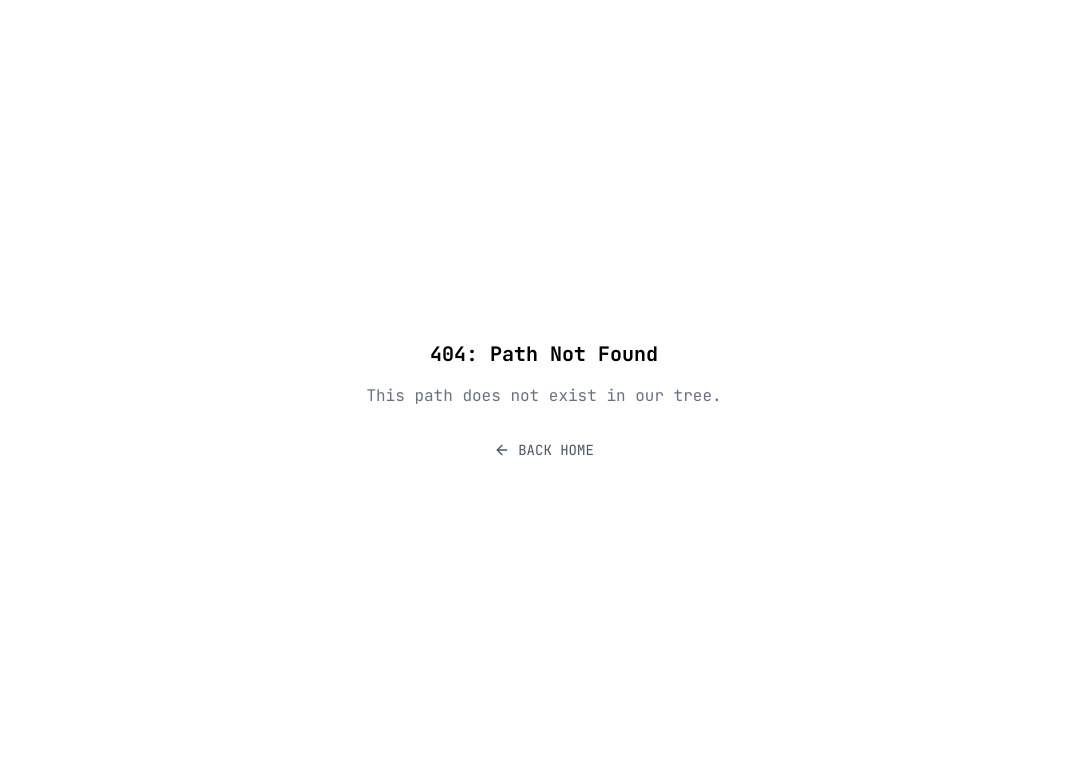
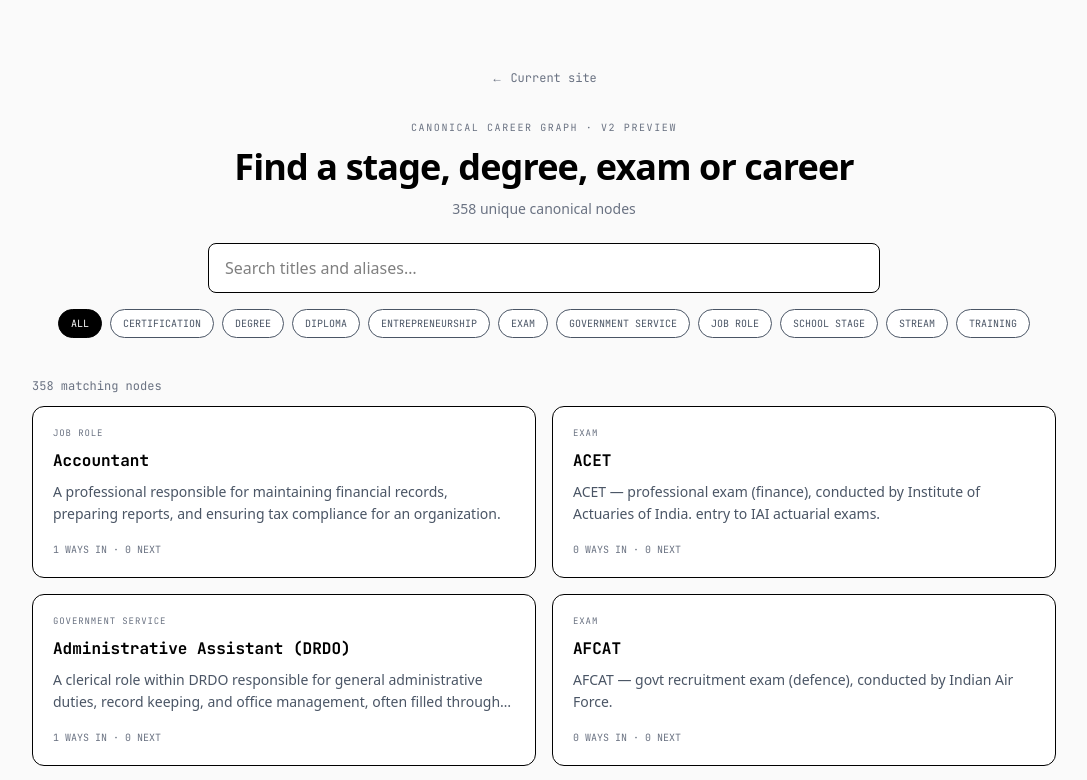
Before and after one commit to mhardik003/career-tree, a Next.js app in the folder career-tree/: page /v2 in a window 1280 px wide. Before the commit this address had no page. Shown: the top 780 px of the page, without its empty margins (96-1183 px from the left). Built offline with nearby package versions, Linux system fonts and the light colour scheme.

Commit message:
feat: add v2 career directory

```diff
--- /dev/null
+++ b/career-tree/app/v2/V2Directory.tsx
@@ -0,0 +1,112 @@
+"use client";
+
+import Link from "next/link";
+import { useMemo, useState } from "react";
+import {
+  filterDirectory,
+  type DirectoryTypeFilter,
+} from "@/lib/v2/search";
+import type { V2DirectoryNode, V2NodeType } from "@/lib/v2/types";
+
+function label(value: string): string {
+  return value
+    .replaceAll("_", " ")
+    .replace(/\b\w/g, (letter) => letter.toUpperCase());
+}
+
+export default function V2Directory({
+  nodes,
+}: {
+  nodes: V2DirectoryNode[];
+}) {
+  const [query, setQuery] = useState("");
+  const [type, setType] = useState<DirectoryTypeFilter>("all");
+  const types = useMemo(
+    () => [...new Set(nodes.map((node) => node.type))].sort() as V2NodeType[],
+    [nodes],
+  );
+  const results = useMemo(
+    () => filterDirectory(nodes, query, type),
+    [nodes, query, type],
+  );
+
+  return (
+    <main className="min-h-screen bg-neutral-50 px-4 py-16">
+      <div className="mx-auto max-w-5xl">
+        <header className="text-center">
+          <Link
+            href="/"
+            className="font-mono text-xs text-gray-500 hover:text-black"
+          >
+            ← Current site
+          </Link>
+          <p className="mt-8 font-mono text-[10px] uppercase tracking-[0.16em] text-gray-500">
+            Canonical career graph · V2 preview
+          </p>
+          <h1 className="mt-3 text-4xl font-bold tracking-tight">
+            Find a stage, degree, exam or career
+          </h1>
+          <p className="mt-3 text-sm text-gray-500">
+            {nodes.length} unique canonical nodes
+          </p>
+          <input
+            type="search"
+            value={query}
+            onChange={(event) => setQuery(event.target.value)}
+            placeholder="Search titles and aliases…"
+            className="mx-auto mt-6 block w-full max-w-2xl rounded-lg border bg-white px-4 py-3 outline-none focus:border-black"
+          />
+          <div className="mt-4 flex flex-wrap justify-center gap-2">
+            {(["all", ...types] as DirectoryTypeFilter[]).map((value) => (
+              <button
+                key={value}
+                type="button"
+                aria-pressed={type === value}
+                onClick={() => setType(value)}
+                className={`rounded-full border px-3 py-1.5 font-mono text-[10px] uppercase ${
+                  type === value
+                    ? "border-black bg-black text-white"
+                    : "bg-white text-gray-600"
+                }`}
+              >
+                {label(value)}
+              </button>
+            ))}
+          </div>
+        </header>
+
+        <p className="mt-10 font-mono text-xs text-gray-500">
+          {results.length} matching nodes
+        </p>
+        <section className="mt-3 grid grid-cols-1 gap-4 md:grid-cols-2">
+          {results.length ? (
+            results.map((node) => (
+              <Link
+                key={node.id}
+                href={node.href}
+                className="rounded-xl border bg-white p-5 transition hover:-translate-y-0.5 hover:border-black hover:shadow-md"
+              >
+                <p className="font-mono text-[9px] uppercase tracking-widest text-gray-500">
+                  {label(node.type)}
+                </p>
+                <h2 className="mt-2 font-mono text-base font-bold">
+                  {node.title}
+                </h2>
+                <p className="mt-2 line-clamp-2 text-sm leading-relaxed text-gray-600">
+                  {node.description}
+                </p>
+                <p className="mt-4 font-mono text-[10px] uppercase text-gray-500">
+                  {node.incomingCount} ways in · {node.outgoingCount} next
+                </p>
+              </Link>
+            ))
+          ) : (
+            <p className="col-span-full rounded-lg border border-dashed bg-white p-8 text-center text-gray-500">
+              No canonical nodes match this search.
+            </p>
+          )}
+        </section>
+      </div>
+    </main>
+  );
+}
--- /dev/null
+++ b/career-tree/app/v2/layout.tsx
@@ -0,0 +1,13 @@
+import type { Metadata } from "next";
+
+export const metadata: Metadata = {
+  robots: { index: false, follow: false },
+};
+
+export default function V2Layout({
+  children,
+}: {
+  children: React.ReactNode;
+}) {
+  return children;
+}
--- /dev/null
+++ b/career-tree/app/v2/page.tsx
@@ -0,0 +1,12 @@
+import type { Metadata } from "next";
+import { v2Graph } from "@/lib/v2/data";
+import V2Directory from "./V2Directory";
+
+export const metadata: Metadata = {
+  title: "Career Graph V2 Preview — Career Tree",
+  description: "Browse the canonical Career Tree v2 graph preview.",
+};
+
+export default function V2DirectoryPage() {
+  return <V2Directory nodes={v2Graph.directoryNodes()} />;
+}
--- /dev/null
+++ b/career-tree/lib/v2/data.ts
@@ -0,0 +1,8 @@
+import "server-only";
+import snapshotJson from "@/data/v2/graph.json";
+import { V2Graph } from "./graph-core";
+import type { V2GraphSnapshot } from "./types";
+
+export const v2Graph = new V2Graph(
+  snapshotJson as unknown as V2GraphSnapshot,
+);
```
Also changed, not shown: 1 other file (tests, documents, lock files or other folders).
